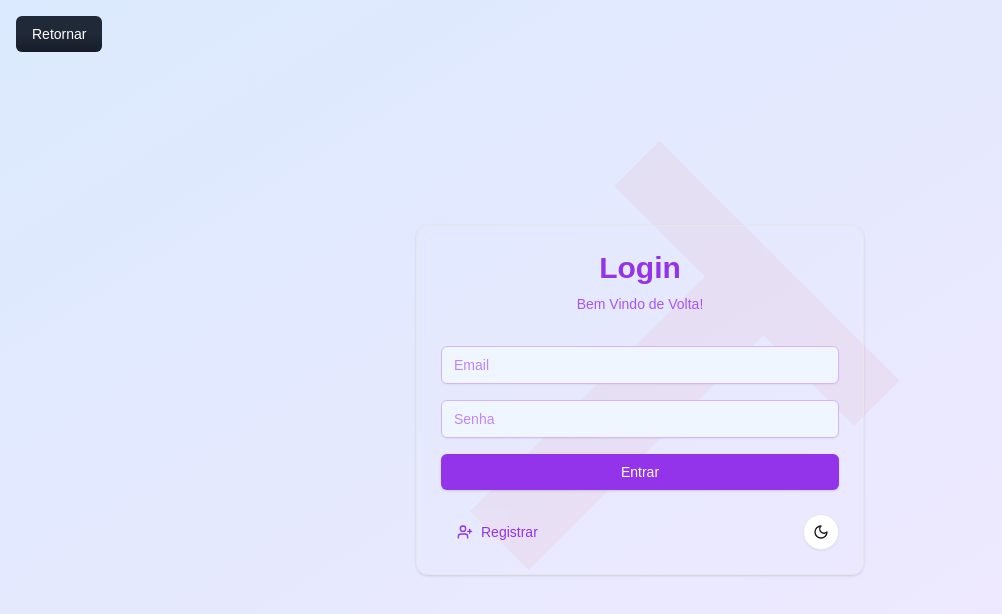
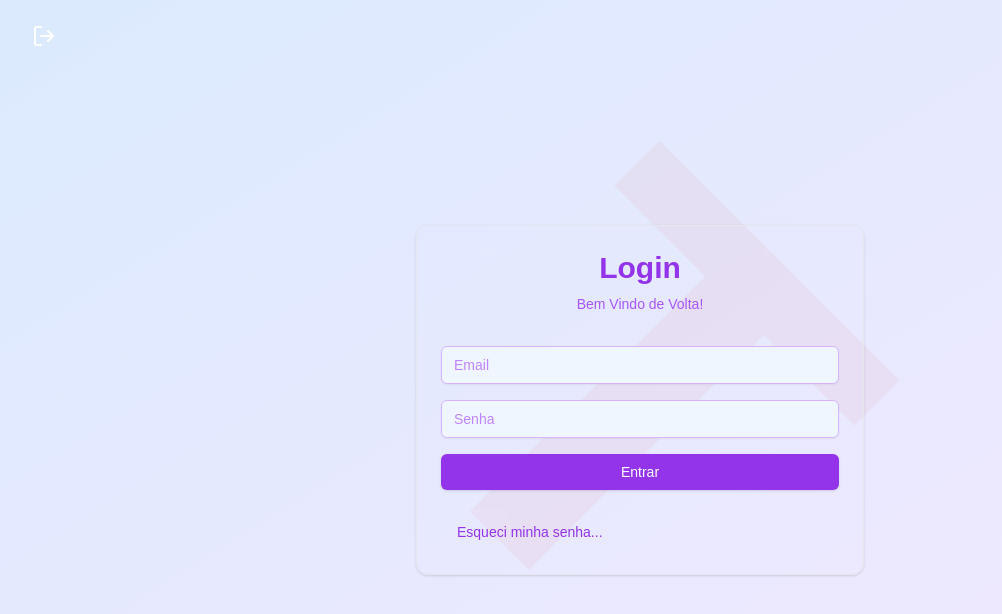
Before and after one commit to jframnp/Tagarela, a Next.js app: page /login in a window 1280 px wide. Shown: the top 614 px of the page, without its empty margins (0-1002 px from the left). Built offline with nearby package versions, Linux system fonts and the light colour scheme.

Commit message:
Atualizção do Login

```diff
--- a/app/about/page.tsx
+++ b/app/about/page.tsx
@@ -21,9 +21,11 @@ export default function AboutPage() {
             />
           </div>
           <div className="space-x-4">
-            <Link href="/" className="text-white hover:text-blue-200 transition-colors font-poppins">Home</Link>
+            <Link href="/home" className="text-white hover:text-blue-200 transition-colors font-poppins">Home</Link>
             <Link href="#mission" className="text-white hover:text-blue-200 transition-colors font-poppins">Nossa Missão</Link>
             <Link href="#team" className="text-white hover:text-blue-200 transition-colors font-poppins">Nossa Equipe</Link>
+            <Link href="#contatos" className="text-white hover:text-blue-200 transition-colors font-poppins">Contatos</Link>
+            <Link href="/login" className="text-white hover:text-blue-200 transition-colors font-poppins">Área do Usuário</Link>
           </div>
         </nav>
       </header>
@@ -65,11 +67,11 @@ export default function AboutPage() {
           <h2 className="text-3xl font-bold text-center text-purple-800 mb-8 font-poppins">Nossa Equipe</h2>
           <div className="grid grid-cols-1 sm:grid-cols-2 lg:grid-cols-3 gap-8">
             {[
-              { name: "Felipe Gasparino", role: "Frontend Developer", image: "https://hebbkx1anhila5yf.public.blob.vercel-storage.com/felipe-LtOLMtkvteTnkFSryHJFGe1zRsccCu.png" },
+              { name: "Felipe Gasparino", role: "GENIO", image: "https://hebbkx1anhila5yf.public.blob.vercel-storage.com/felipe-LtOLMtkvteTnkFSryHJFGe1zRsccCu.png" },
               { name: "João Francisco", role: "Full Stack Developer", image: "https://hebbkx1anhila5yf.public.blob.vercel-storage.com/Joao-EM28b91KCQyxBjMndYPdKrHwfrt5sZ.png" },
               { name: "Enrico Spanier", role: "Database Specialist", image: "https://hebbkx1anhila5yf.public.blob.vercel-storage.com/enrico-UadsWK0hsOrmmEVwm8JXXwOazj0GmX.png" },
               { name: "Daniel", role: "Database Specialist", image: "https://hebbkx1anhila5yf.public.blob.vercel-storage.com/Daniel-rpeMJIpaX36SMAtoLHwvirsHT2Casy.png" },
-              { name: "Luiza Sayori", role: "Frontend Blueprint Designer", image: "https://hebbkx1anhila5yf.public.blob.vercel-storage.com/luiza-BTqZcrWB58fhsWCxBtaulXMP2FIB3l.png" },
+              { name: "Luiza Sayuri", role: "Frontend Blueprint Designer", image: "https://hebbkx1anhila5yf.public.blob.vercel-storage.com/luiza-BTqZcrWB58fhsWCxBtaulXMP2FIB3l.png" },
               { name: "Maria Teresa", role: "Blueprint Designer", image: "https://hebbkx1anhila5yf.public.blob.vercel-storage.com/maria-ZfW839xeg3Itg46oJlpY9fHR7ApOyS.png" },
             ].map((member, index) => (
               <Card key={index}>
--- a/app/globals.css
+++ b/app/globals.css
@@ -26,7 +26,7 @@ body {
   }
 }
 
-@import url('https://fonts.googleapis.com/css2?family=Poppins:wght@400;700&family=Roboto:wght@400;700&display=swap');
+@import url('https://fonts.googleapis.com/css2?family=Roboto:wght@400;700&display=swap');
 
 .glow-button {
   --blue: #3B82F6;
--- a/app/login/page.tsx
+++ b/app/login/page.tsx
@@ -1,37 +1,23 @@
-"use client"
-
 import { useState, useEffect } from 'react'
-import { motion, AnimatePresence } from 'framer-motion'
 import { Button } from "@/components/ui/button"
 import { Input } from "@/components/ui/input"
 import { Card, CardContent } from "@/components/ui/card"
-import { Moon, Sun, LogIn, UserPlus } from 'lucide-react'
+import { LogOut } from 'lucide-react'
 import Link from 'next/link' // Importe o Link
 
 export default function LoginArea() {
   const [isLogin, setIsLogin] = useState(true)
-  const [isDarkMode, setIsDarkMode] = useState(false)
   const [email, setEmail] = useState('')
   const [password, setPassword] = useState('')
   const [name, setName] = useState('')
 
-  useEffect(() => {
-    const root = document.documentElement
-    if (isDarkMode) {
-      root.classList.add('dark')
-    } else {
-      root.classList.remove('dark')
-    }
-  }, [isDarkMode])
-
   const toggleMode = () => setIsLogin(!isLogin)
-  const toggleTheme = () => setIsDarkMode(!isDarkMode)
 
   const handleSubmit = (e: React.FormEvent) => {
     e.preventDefault()
-    // Handle form submission here
     console.log('Form submitted', { email, password, name })
-  }
+  };
+
 
   return (
     <div className="min-h-screen flex items-center justify-center bg-gradient-to-br from-blue-100 to-purple-100 dark:from-blue-900 dark:to-purple-900 p-4 transition-colors duration-500 relative overflow-hidden">
@@ -49,18 +35,17 @@ export default function LoginArea() {
       </div>
 
       {/* Retornar button */}
-      <Link href="/">  {/* Envolva com o Link */}
-        <button className="absolute top-4 left-4 text-sm py-2 px-4 font-medium bg-gray-800 text-white border-none rounded-md cursor-pointer overflow-hidden transition-all duration-500 ease-in-out hover:bg-gray-700 focus:outline-none focus:ring-2 focus:ring-purple-500 focus:ring-opacity-50 dark:bg-gray-700 dark:hover:bg-gray-600">
-          <span className="relative z-10">Retornar</span>
-          <div className="absolute inset-0 bg-gradient-to-b from-transparent via-transparent to-black opacity-30"></div>
-          <div className="absolute left-1/2 top-1/2 -translate-x-1/2 -translate-y-1/2 w-0 h-0 rounded-full bg-purple-500 opacity-30 transition-all duration-500 ease-in-out group-hover:w-56 group-hover:h-56"></div>
+      <Link href="/home">  {/* Envolva com o Link */}
+        <button className="flex absolute top-4 left-4 text-sm py-2 px-4 font-medium  text-white border-none rounded-md cursor-pointer overflow-hidden transition-all duration-500 ease-in-out  focus:outline-none focus:ring-2 focus:ring-purple-500 focus:ring-opacity-50 dark:hover:bg-blue-700">
+          <div className="flex justify-around" >
+            <LogOut />
+          </div>
         </button>
       </Link>
 
       <Card className="w-full max-w-md overflow-hidden relative z-10">
         <CardContent className="p-6">
-          <motion.div
-            key={isLogin ? 'login' : 'register'}
+          <div
             initial={{ opacity: 0, y: 20 }}
             animate={{ opacity: 1, y: 0 }}
             exit={{ opacity: 0, y: -20 }}
@@ -68,33 +53,14 @@ export default function LoginArea() {
             className="text-center mb-8"
           >
             <h2 className="text-3xl font-bold text-purple-600 dark:text-purple-300 mb-2 font-poppins">
-              {isLogin ? 'Login' : 'Registrar'}
+              Login
             </h2>
             <p className="text-sm text-purple-500 dark:text-purple-400 font-poppins">
-              {isLogin ? 'Bem Vindo de Volta!' : 'Junte-se ao Tagarela hoje!'}
+              Bem Vindo de Volta!
             </p>
-          </motion.div>
+          </div>
 
           <form onSubmit={handleSubmit} className="space-y-4">
-            <AnimatePresence mode="wait">
-              {!isLogin && (
-                <motion.div
-                  key="name"
-                  initial={{ opacity: 0, height: 0 }}
-                  animate={{ opacity: 1, height: 'auto' }}
-                  exit={{ opacity: 0, height: 0 }}
-                  transition={{ duration: 0.3 }}
-                >
-                  <Input
-                    type="text"
-                    placeholder="Nome"
-                    value={name}
-                    onChange={(e) => setName(e.target.value)}
-                    className="w-full bg-blue-50 dark:bg-blue-800 border-purple-300 dark:border-purple-600 focus:border-purple-500 dark:focus:border-purple-400 text-purple-800 dark:text-purple-200 placeholder-purple-400 dark:placeholder-purple-500"
-                  />
-                </motion.div>
-              )}
-            </AnimatePresence>
             <Input
               type="email"
               placeholder="Email"
@@ -113,7 +79,7 @@ export default function LoginArea() {
               type="submit"
               className="w-full bg-purple-600 hover:bg-purple-700 text-white font-poppins transition-colors duration-300"
             >
-              {isLogin ? 'Entrar' : 'Registrar'}
+              Entrar
             </Button>
           </form>
 
@@ -123,23 +89,11 @@ export default function LoginArea() {
               onClick={toggleMode}
               className="text-purple-600 dark:text-purple-300 hover:text-purple-800 dark:hover:text-purple-100 font-poppins"
             >
-              {isLogin ? (
-                <><UserPlus className="mr-2 h-4 w-4" /> Registrar</>
-              ) : (
-                <><LogIn className="mr-2 h-4 w-4" /> Entrar</>
-              )}
-            </Button>
-            <Button
-              variant="outline"
-              size="icon"
-              onClick={toggleTheme}
-              className="rounded-full"
-            >
-              {isDarkMode ? <Sun className="h-4 w-4" /> : <Moon className="h-4 w-4" />}
+              Esqueci minha senha...
             </Button>
           </div>
         </CardContent>
       </Card>
     </div>
-  )
-}
+  );
+};
--- a/tailwind.config.ts
+++ b/tailwind.config.ts
@@ -15,5 +15,6 @@ const config: Config = {
     },
   },
   plugins: [],
+
 };
 export default config;
```
Also changed, not shown: package.json (+4 -3 lines), 1 other file (tests, documents, lock files or other folders).
